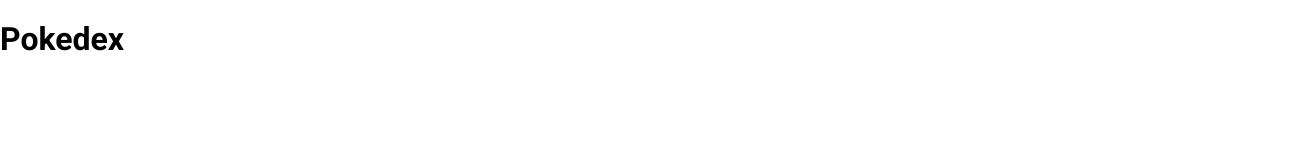
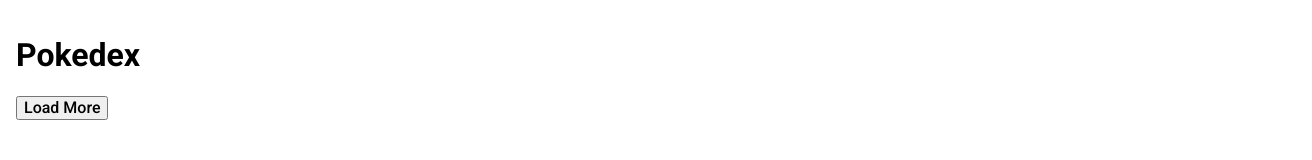
Before and after one commit to Alan-oliveir/Pokedex, a plain HTML site: page index.html in a window 1280 px wide. Shown: the whole page, 1312 px wide, since content can reach past the window. Drawn offline with nearby package versions, Linux system fonts and the light colour scheme.

Commit message:
create section: content

```diff
--- a/index.html
+++ b/index.html
@@ -21,7 +21,19 @@
     </head>
 
     <body>
-        <h1>Pokedex</h1>
+        <section class="content">
+            <h1>Pokedex</h1>
+
+            <ol id="pokemonList" class="pokemons">
+                <!-- ..... Pokemons here ..... -->
+            </ol>
+
+            <div class="pagination">
+                <button id="loadMoreButton" type="button">
+                    Load More
+                </button>
+            </div>
+        </section>
 
         <!-- Scripts -->
         <script src="/assets/scripts/script.js"></script>
```
